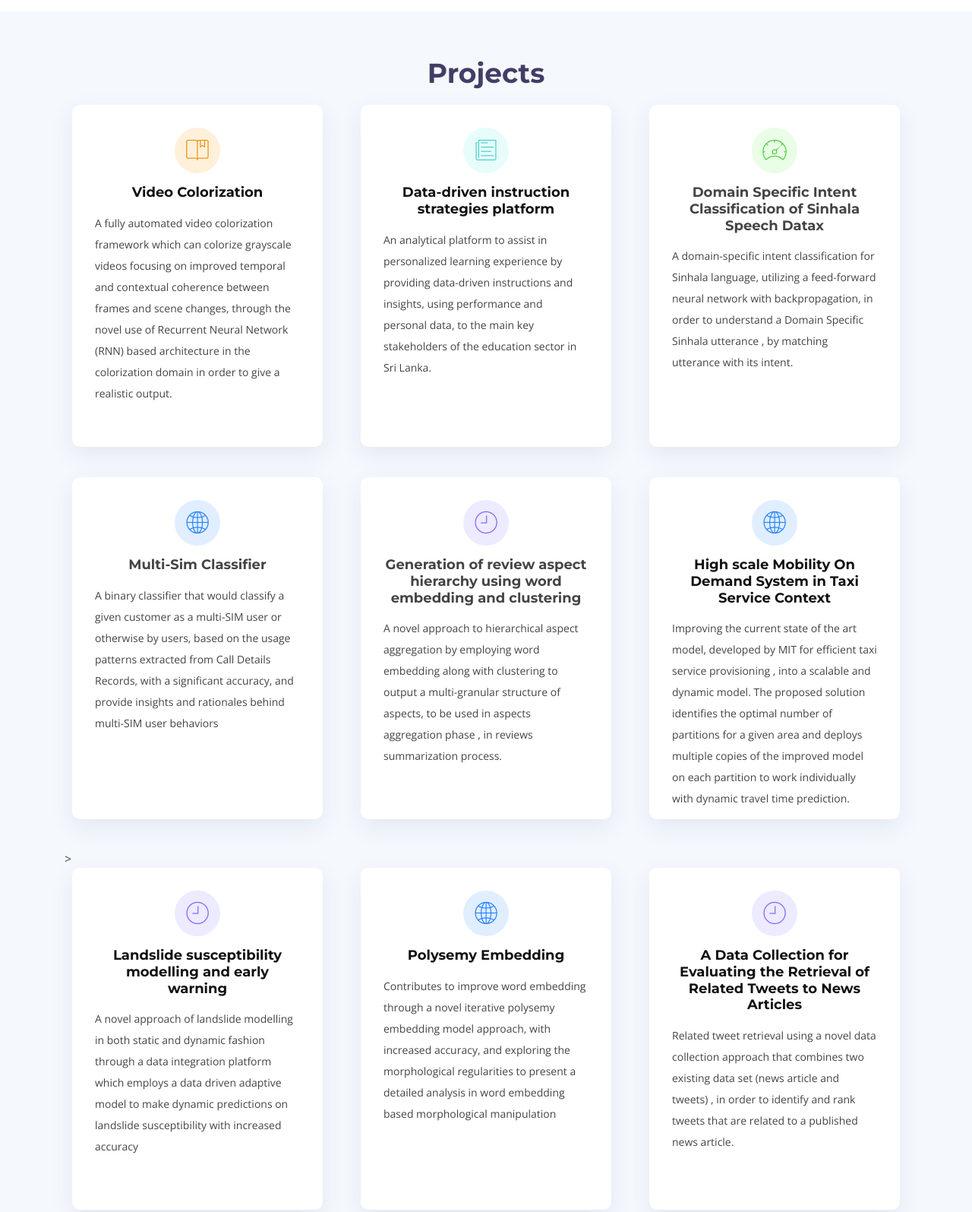
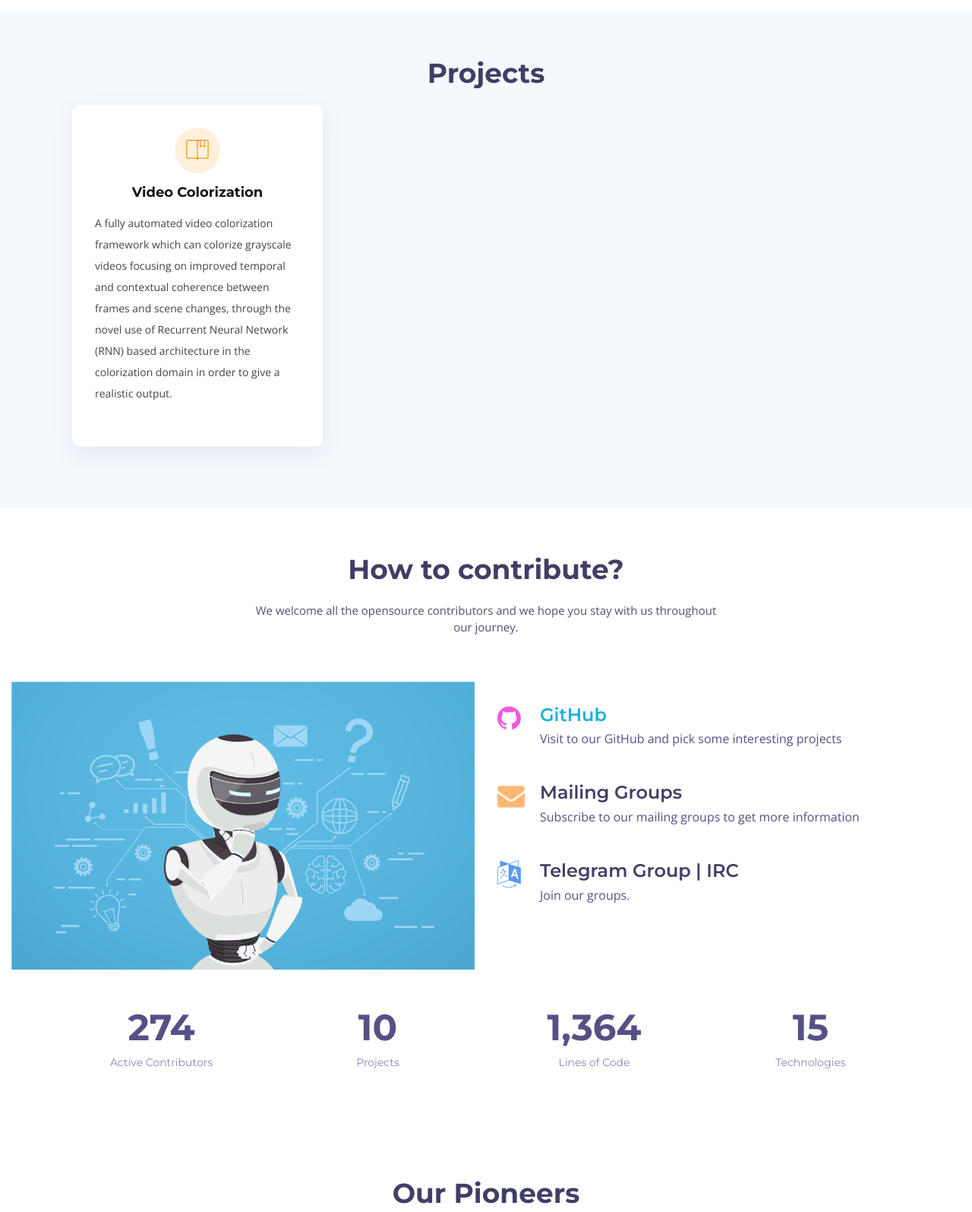
Before and after one commit to aaivu/aaivu-website, a plain HTML site: page index.html in a window 1280 px wide. Shown: the part 1480-3075 px from the top of the page at 76% size. Drawn offline with nearby package versions, Linux system fonts and the light colour scheme; files whose address does not match are found by name.

Commit message:
Update index.html

```diff
--- a/index.html
+++ b/index.html
@@ -173,7 +173,6 @@
 
                 <div class="row">
 
-
                     <div class="col-md-6 col-lg-4 wow bounceInUp" data-wow-duration="1.4s">
                         <div class="box">
                             <div class="icon" style="background: #fff0da;"><i class="ion-ios-bookmarks-outline" style="color: #e98e06;"></i></div>
@@ -182,53 +181,61 @@
                                 based architecture in the colorization domain in order to give a realistic output.</p>
                         </div>
                     </div>
+                    <!-- <div class="col-md-6 col-lg-4 wow bounceInUp" data-wow-duration="1.4s">
+                        <div class="box">
+                            <div class="icon" style="background: #fff0da;"><i class="ion-ios-bookmarks-outline" style="color: #e98e06;"></i></div>
+                            <h4 class="title"><a href="">Video Colorization</a></h4>
+                            <p class="description">A fully automated video colorization framework which can colorize grayscale videos focusing on improved temporal and contextual coherence between frames and scene changes, through the novel use of Recurrent Neural Network (RNN)
+                                based architecture in the colorization domain in order to give a realistic output.</p>
+                        </div>
+                    </div> -->
 
-                    <div class="col-md-6 col-lg-4 wow bounceInUp" data-wow-delay="0.1s" data-wow-duration="1.4s">
+                    <!-- <div class="col-md-6 col-lg-4 wow bounceInUp" data-wow-delay="0.1s" data-wow-duration="1.4s">
                         <div class="box">
                             <div class="icon" style="background: #e6fdfc;"><i class="ion-ios-paper-outline" style="color: #3fcdc7;"></i></div>
                             <h4 class="title"><a href="">Data-driven instruction strategies platform</a></h4>
                             <p class="description"> An analytical platform to assist in personalized learning experience by providing data-driven instructions and insights, using performance and personal data, to the main key stakeholders of the education sector in Sri Lanka.</p>
 
                         </div>
-                    </div>
-                    <div class="col-md-6 col-lg-4 wow bounceInUp" data-wow-delay="0.1s" data-wow-duration="1.4s">
+                    </div> -->
+                    <!-- <div class="col-md-6 col-lg-4 wow bounceInUp" data-wow-delay="0.1s" data-wow-duration="1.4s">
                         <div class="box">
                             <div class="icon" style="background: #eafde7;"><i class="ion-ios-speedometer-outline" style="color:#41cf2e;"></i></div>
                             <h4 class="title">
-                                <a href=""></a>Domain Specific Intent Classification of Sinhala Speech Datax</a>
+                                <a href="">Domain Specific Intent Classification of Sinhala Speech Datax</a>
                             </h4>
                             <p class="description">A domain-specific intent classification for Sinhala language, utilizing a feed-forward neural network with backpropagation, in order to understand a Domain Specific Sinhala utterance , by matching utterance with its intent.</p>
                         </div>
-                    </div>
+                    </div> -->
 
-                    <div class="col-md-6 col-lg-4 wow bounceInUp" data-wow-delay="0.2s" data-wow-duration="1.4s">
+                    <!-- <div class="col-md-6 col-lg-4 wow bounceInUp" data-wow-delay="0.2s" data-wow-duration="1.4s">
                         <div class="box">
                             <div class="icon" style="background: #e1eeff;"><i class="ion-ios-world-outline" style="color: #2282ff;"></i></div>
                             <h4 class="title">
-                                <a href=""></a>Multi-Sim Classifier</a>
+                                <a href="">Multi-Sim Classifier</a>
                             </h4>
                             <p class="description">A binary classifier that would classify a given customer as a multi-SIM user or otherwise by users, based on the usage patterns extracted from Call Details Records, with a significant accuracy, and provide insights and rationales
                                 behind multi-SIM user behaviors</p>
-                        </div>>
-                    </div>
-                    <div class="col-md-6 col-lg-4 wow bounceInUp" data-wow-delay="0.2s" data-wow-duration="1.4s">
+                        </div>
+                    </div> -->
+                    <!-- <div class="col-md-6 col-lg-4 wow bounceInUp" data-wow-delay="0.2s" data-wow-duration="1.4s">
                         <div class="box">
                             <div class="icon" style="background: #ecebff;"><i class="ion-ios-clock-outline" style="color: #8660fe;"></i></div>
                             <h4 class="title">
-                                <a href=""></a>Generation of review aspect hierarchy using word embedding and clustering</a>
+                                <a href="">Generation of review aspect hierarchy using word embedding and clustering</a>
                             </h4>
                             <p class="description">A novel approach to hierarchical aspect aggregation by employing word embedding along with clustering to output a multi-granular structure of aspects, to be used in aspects aggregation phase , in reviews summarization process.</p>
                         </div>
-                    </div>
-                    <div class="col-md-6 col-lg-4 wow bounceInUp" data-wow-delay="0.2s" data-wow-duration="1.4s">
+                    </div> -->
+                    <!-- <div class="col-md-6 col-lg-4 wow bounceInUp" data-wow-delay="0.2s" data-wow-duration="1.4s">
                         <div class="box">
                             <div class="icon" style="background: #e1eeff;"><i class="ion-ios-world-outline" style="color: #2282ff;"></i></div>
                             <h4 class="title"><a href="">High scale Mobility On Demand System in Taxi Service Context</a></h4>
                             <p class="description">Improving the current state of the art model, developed by MIT for efficient taxi service provisioning , into a scalable and dynamic model. The proposed solution identifies the optimal number of partitions for a given area
                                 and deploys multiple copies of the improved model on each partition to work individually with dynamic travel time prediction.</p>
                         </div>
-                    </div>
-                    <div class="col-md-6 col-lg-4 wow bounceInUp" data-wow-delay="0.2s" data-wow-duration="1.4s">
+                    </div> -->
+                    <!-- <div class="col-md-6 col-lg-4 wow bounceInUp" data-wow-delay="0.2s" data-wow-duration="1.4s">
                         <div class="box">
                             <div class="icon" style="background: #ecebff;"><i class="ion-ios-clock-outline" style="color: #8660fe;"></i></div>
                             <h4 class="title"><a href="">Landslide susceptibility modelling and early warning</a></h4>
@@ -236,29 +243,29 @@
                                 accuracy
                             </p>
                         </div>
-                    </div>
-                    <div class="col-md-6 col-lg-4 wow bounceInUp" data-wow-delay="0.2s" data-wow-duration="1.4s">
+                    </div> -->
+                    <!-- <div class="col-md-6 col-lg-4 wow bounceInUp" data-wow-delay="0.2s" data-wow-duration="1.4s">
                         <div class="box">
                             <div class="icon" style="background: #e1eeff;"><i class="ion-ios-world-outline" style="color: #2282ff;"></i></div>
                             <h4 class="title"><a href="">Polysemy Embedding</a></h4>
                             <p class="description">Contributes to improve word embedding through a novel iterative polysemy embedding model approach, with increased accuracy, and exploring the morphological regularities to present a detailed analysis in word embedding based
                                 morphological manipulation</p>
                         </div>
-                    </div>
-                    <div class="col-md-6 col-lg-4 wow bounceInUp" data-wow-delay="0.2s" data-wow-duration="1.4s">
+                    </div> -->
+                    <!-- <div class="col-md-6 col-lg-4 wow bounceInUp" data-wow-delay="0.2s" data-wow-duration="1.4s">
                         <div class="box">
                             <div class="icon" style="background: #ecebff;"><i class="ion-ios-clock-outline" style="color: #8660fe;"></i></div>
                             <h4 class="title"><a href="">A Data Collection for Evaluating the Retrieval of Related Tweets to News Articles</a></h4>
                             <p class="description">Related tweet retrieval using a novel data collection approach that combines two existing data set (news article and tweets) , in order to identify and rank tweets that are related to a published news article. </p>
                         </div>
-                    </div>
-                    <div class="col-md-6 col-lg-4 wow bounceInUp" data-wow-duration="1.4s">
+                    </div> -->
+                    <!-- <div class="col-md-6 col-lg-4 wow bounceInUp" data-wow-duration="1.4s">
                         <div class="box">
                             <div class="icon" style="background: #fceef3;"><i class="ion-ios-analytics-outline" style="color: #ff689b;"></i></div>
                             <h4 class="title"><a href="">Embedding Evaluator</a></h4>
                             <p class="description">An hosted tool which can evaluate the embedded output using several evaluation methods to get your accuracy measurement.</p>
                         </div>
-                    </div>
+                    </div> -->
                 </div>
 
             </div>
```
